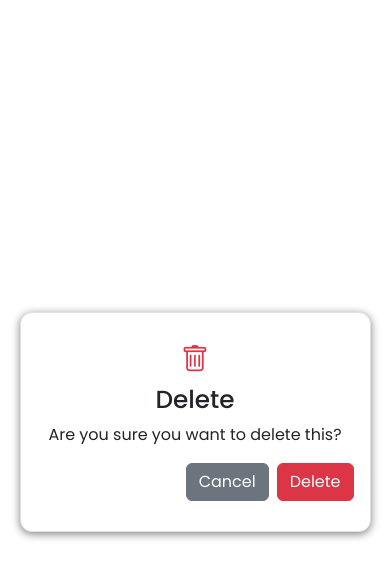
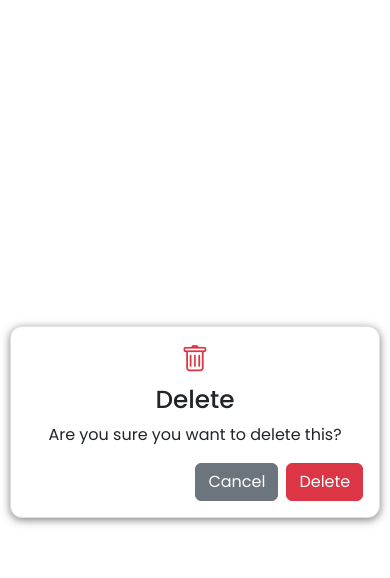
Before and after one commit to vannys0/react-modal, a React (Vite) app: page / in a window 390 px wide. Both pictures are taken after a click on the button "Delete". Shown: the top 578 px of the page. Built offline with nearby package versions, Linux system fonts and the light colour scheme.

Commit message:
Adjusted height

```diff
--- a/src/App.css
+++ b/src/App.css
@@ -24,7 +24,8 @@
 
 @media only screen and (max-width: 600px) {
   .container {
-    width: 90%;
+    width: 95%;
+    height: auto;
   }
 }
 
```
